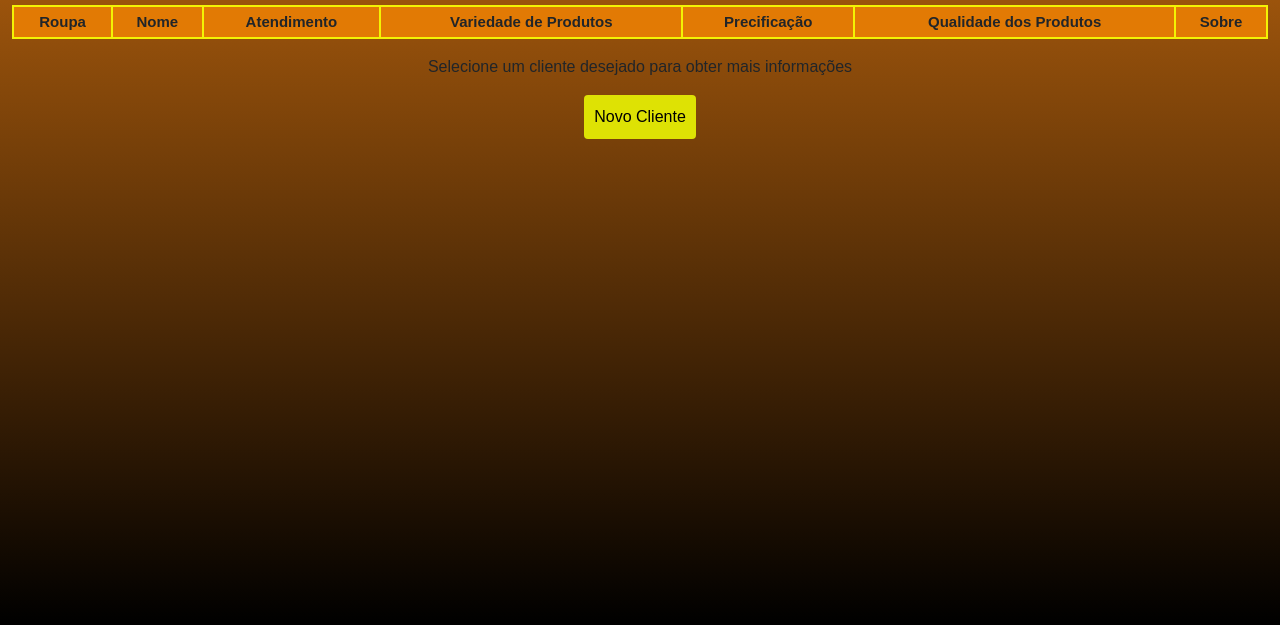
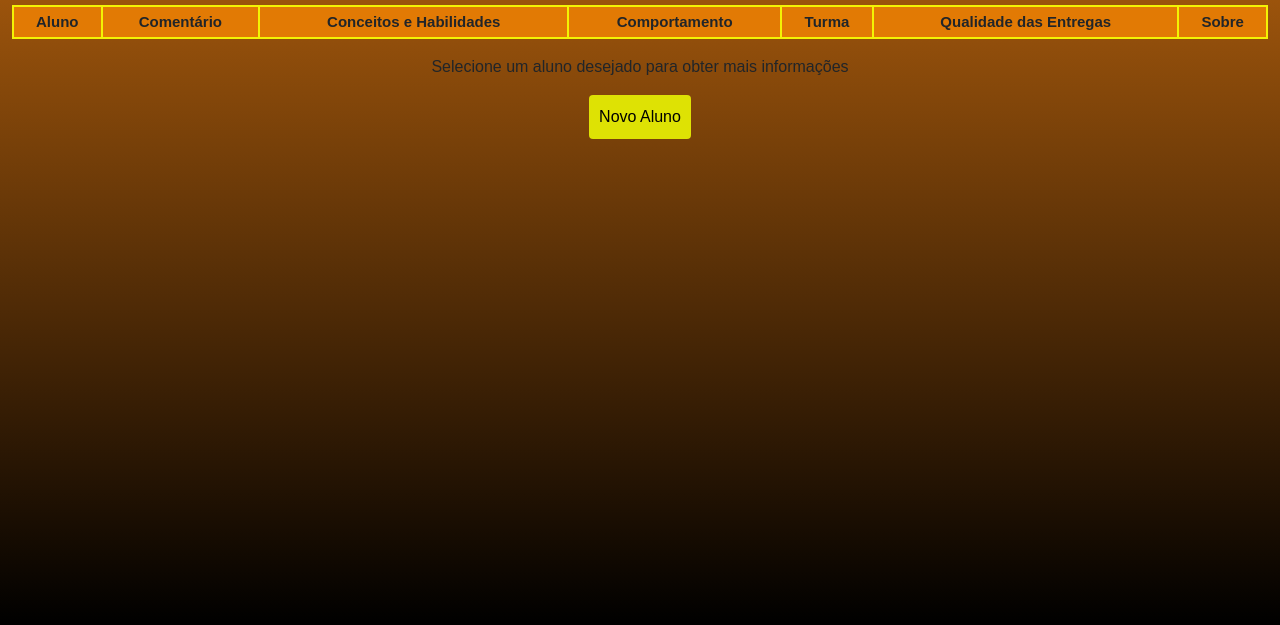
Before and after one commit to PedroZanette/Senai_JS, a plain HTML site: page index.html in a window 1280 px wide. Shown: the part 175-800 px from the top of the page. Drawn offline with nearby package versions, Linux system fonts and the light colour scheme.

Commit message:
Update index.html

```diff
--- a/index.html
+++ b/index.html
@@ -8,7 +8,7 @@
     <link href="https://cdn.jsdelivr.net/npm/bootstrap@5.0.2/dist/css/bootstrap.min.css" rel="stylesheet"
         integrity="sha384-EVSTQN3/azprG1Anm3QDgpJLIm9Nao0Yz1ztcQTwFspd3yD65VohhpuuCOmLASjC" crossorigin="anonymous">
     <link rel="stylesheet" href="style.css">
-    <title>Oleo Sesi Senai</title>
+    <title>Frango do G Escola</title>
 </head>
 
 <body id="corpo">
@@ -20,43 +20,43 @@
                         src="Roupas do g.png" />
                 </div>
                 <h3 class="text-center">
-                    Nossos Clientes
+                    Nossos Alunos
                 </h3>
                 <table class="table table-sm">
                     <thead>
                         <tr>
                             <th>
-                                Roupa
+                                Aluno
                             </th>
                             <th>
-                                Nome
+                                Comentário
                             </th>
                             <th>
-                                Atendimento
+                                Conceitos e Habilidades
                             </th>
                             <th>
-                                Variedade de Produtos
+                                Comportamento
                             </th>
                             <th>
-                                Precificação
+                                Turma
                             </th>
                             <th>
-                                Qualidade dos Produtos
+                                Qualidade das Entregas
                             </th>
                             <th>
                                 Sobre
                             </th>
                         </tr>
                     </thead>
-                    <tbody id="carros"></tbody>
+                    <tbody id="alunos"></tbody>
                 </table>
                 <dl>
-                    Selecione um cliente desejado para obter mais informações
+                    Selecione um aluno desejado para obter mais informações
                 </dl>
 
                 <!-- Botão Novo Cliente -->
                 <div class="text-center">
-                    <button class="btn btn-primary" id="btnNovoCliente">Novo Cliente</button>
+                    <button class="btn btn-primary" id="btnNovoCliente">Novo Aluno</button>
                 </div>
 
                 <!-- Modal Novo Cliente -->
@@ -68,34 +68,35 @@
                         </div>
                         <div class="modal-body">
                             <form id="formNovoCliente">
-                                <label for="placa">Roupa:</label>
+                                <label for="placa">Aluno:</label>
                                 <input type="text" id="placa" required>
 
-                                <label for="nome">Nome:</label>
+                                <label for="nome">Comentário:</label>
                                 <input type="text" id="nome" required>
 
-                                <label for="atendimento">Atendimento:</label>
+                                <label for="atendimento">Conceitos e Habilidades:</label>
                                 <select id="atendimento" required>
                                     <option value="Ruim">Ruim</option>
                                     <option value="Médio">Médio</option>
                                     <option value="Bom">Bom</option>
                                 </select>
 
-                                <label for="conhecimento">Variedade de Produtos:</label>
+                                <label for="conhecimento">Comportamento:</label>
                                 <select id="conhecimento" required>
-                                    <option value="Ruim">Poucos</option>
-                                    <option value="Médio">Médio</option>
-                                    <option value="Bom">Muitos</option>
-                                </select>
-
-                                <label for="infraestrutura">Precificação:</label>
-                                <select id="infraestrutura" required>
                                     <option value="Ruim">Ruim</option>
                                     <option value="Médio">Médio</option>
                                     <option value="Bom">Bom</option>
                                 </select>
 
-                                <label for="qualidadeServico">Qualidade dos Produtos:</label>
+                                <label for="infraestrutura">Turma:</label>
+                                <select id="infraestrutura" required>
+                                    <option value="A">A</option>
+                                    <option value="B">B</option>
+                                    <option value="C">C</option>
+                                    <option value="D">D</option>
+                                </select>
+
+                                <label for="qualidadeServico">Qualidade das Entregas:</label>
                                 <select id="qualidadeServico" required>
                                     <option value="Ruim">Ruim</option>
                                     <option value="Médio">Médio</option>
@@ -112,13 +113,13 @@
                 <div id="myModal" class="modal">
                     <div class="modal-content">
                         <span class="close">&times;</span>
-                        <h2>Informações do Cliente</h2>
-                        <p>Roupa: <span id="placaModal"></span></p>
-                        <p>Nome: <span id="nomeModal"></span></p>
-                        <p>Atendimento: <span id="atendimentoModal"></span></p>
-                        <p>Variedade de Produtos: <span id="conhecimentoModal"></span></p>
-                        <p>Precificação: <span id="infraestruturaModal"></span></p>
-                        <p>Qualidade dos Produtos: <span id="qualidadeServicoModal"></span></p>
+                        <h2>Informações do Aluno</h2>
+                        <p>Aluno: <span id="placaModal"></span></p>
+                        <p>Comentário: <span id="nomeModal"></span></p>
+                        <p>Conceitos e Habilidades: <span id="atendimentoModal"></span></p>
+                        <p>Comportamento: <span id="conhecimentoModal"></span></p>
+                        <p>Turma: <span id="infraestruturaModal"></span></p>
+                        <p>Qualidade das Entregas: <span id="qualidadeServicoModal"></span></p>
                         <button id="btnExcluirCliente"><div><span class="noselect">Excluir Cliente</span><div id="circle"></div></div></button>
                     </div>
                 </div>
```
